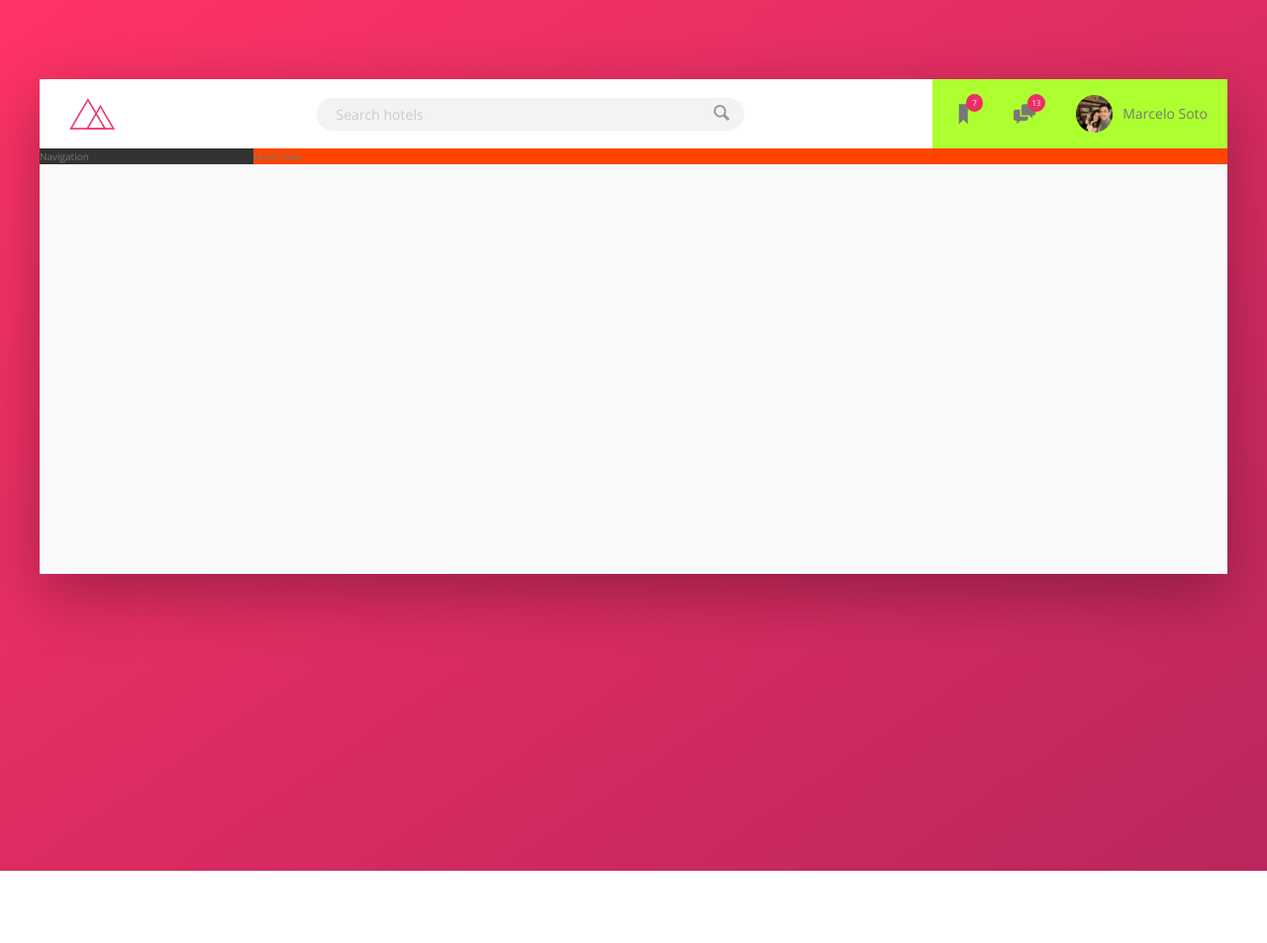
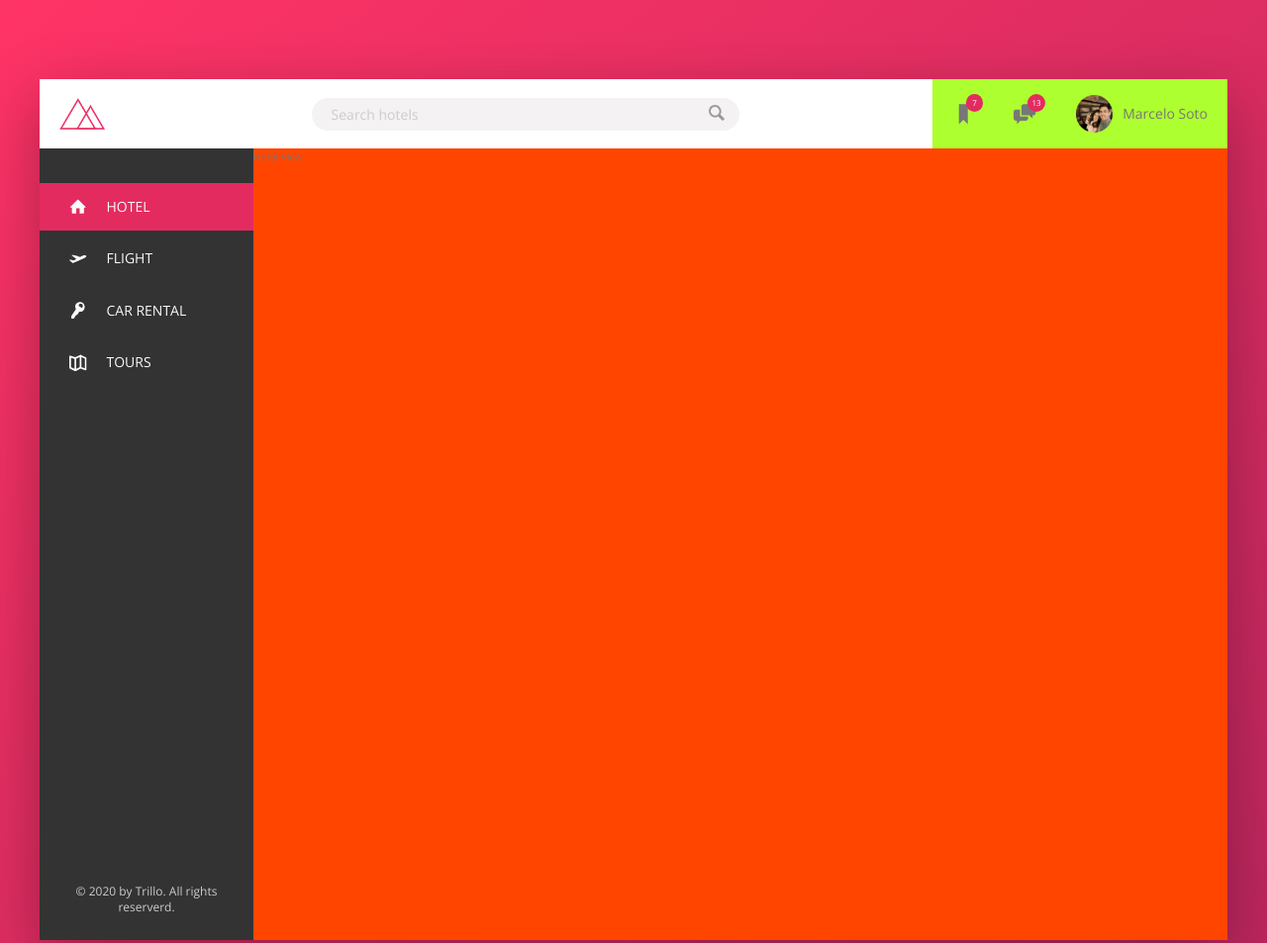
Before and after one commit to malejandro13/advanced-css-flexbox-and-sass-trillo-project, a website: page index.html in a window 1280 px wide. Shown: the top 953 px of the page at 99% size. Before the commit the page ends 880 px from the top, so only its background shows below. Drawn offline with nearby package versions, Linux system fonts and the light colour scheme.

Commit message:
Navigation design, adding sidebar menu with animation background

```diff
--- a/index.html
+++ b/index.html
@@ -46,8 +46,47 @@
                 </nav>
             </header>
             <div class="content">
-                <nav class="sidebar">
-                    Navigation
+                <nav class="side-nav">
+                    <ul class="side-nav__list">
+                        <li class="side-nav__item side-nav__item--active">
+                            <a href="javascript:void(0)" class="side-nav__link">
+                                <svg class="side-nav__icon">
+                                    <use xlink:href="img/sprite.svg#icon-home"></use>
+                                </svg>
+                                <span>Hotel</span>
+                            </a>
+                        </li>
+
+                        <li class="side-nav__item">
+                            <a href="javascript:void(0)" class="side-nav__link">
+                                <svg class="side-nav__icon">
+                                    <use xlink:href="img/sprite.svg#icon-aircraft-take-off"></use>
+                                </svg>
+                                <span>Flight</span>
+                            </a>
+                        </li>
+
+                        <li class="side-nav__item">
+                            <a href="javascript:void(0)" class="side-nav__link">
+                                <svg class="side-nav__icon">
+                                    <use xlink:href="img/sprite.svg#icon-key"></use>
+                                </svg>
+                                <span>Car rental</span>
+                            </a>
+                        </li>
+
+                        <li class="side-nav__item">
+                            <a href="javascript:void(0)" class="side-nav__link">
+                                <svg class="side-nav__icon">
+                                    <use xlink:href="img/sprite.svg#icon-map"></use>
+                                </svg>
+                                <span>Tours</span>
+                            </a>
+                        </li>
+                    </ul>
+                    <div class="side-nav__legal">
+                        &copy; 2020 by Trillo. All rights reserverd.
+                    </div>
                 </nav>
                 <main class="hotel-view">
                     Hotel View
--- a/sass/base/_base.scss
+++ b/sass/base/_base.scss
@@ -1,5 +1,5 @@
 :root {
-	--color-primary: #eb2f64;
+	--color-primary: #e42b60;
 	--color-primary-light: #ff3366;
 	--color-primary-dark: #ba265d;
 
--- a/sass/layout/_container.scss
+++ /dev/null
@@ -1,8 +0,0 @@
-.container {
-	max-width: 120rem;
-	margin: 8rem auto;
-	background-color: var(--color-grey-light-1);
-	box-shadow: var(--shadow-dark);
-
-	min-height: 50rem;
-}
--- a/sass/layout/_content.scss
+++ /dev/null
@@ -1,3 +0,0 @@
-.content {
-	display: flex;
-}
--- a/sass/layout/_hotel-view.scss
+++ b/sass/layout/_hotel-view.scss
@@ -2,4 +2,5 @@
 	background-color: #fff;
 	flex: 1;
 	background-color: orangered;
+	height: 80rem;
 }
--- /dev/null
+++ b/sass/layout/_side-nav.scss
@@ -0,0 +1,71 @@
+.side-nav {
+	background-color: var(--color-grey-dark-1);
+	flex: 0 0 18%;
+
+	display: flex;
+	flex-direction: column;
+	justify-content: space-between;
+
+	&__list {
+		font-size: 1.4rem;
+		list-style: none;
+		margin-top: 3.5rem;
+	}
+
+	&__item {
+		position: relative;
+
+		&:not(:last-child) {
+			margin-bottom: .5rem;
+		}
+	}
+
+	&__item::before {
+		content: "";
+		position: absolute;
+		top: 0;
+		left: 0;
+		height: 100%;
+		width: 3px;
+		background-color: var(--color-primary);
+		transform: scaleY(0);
+		transition: transform .2s, width .4s cubic-bezier(1, 0, 0, 1) .2s, background-color .1s;
+	}
+
+	&__item:hover::before,
+	&__item--active::before {
+		transform: scaleY(1);
+		width: 100%;
+	}
+
+	&__item:active::before {
+		background-color: var(--color-primary-light);
+	}
+
+	&__link:link,
+	&__link:visited {
+		color: var(--color-grey-light-1);
+		text-decoration: none;
+		text-transform: uppercase;
+		display: block;
+		padding: 1.5rem 3rem;
+		display: flex;
+		align-items: center;
+		position: relative;
+		z-index: 10;
+	}
+
+	&__icon {
+		width: 1.75rem;
+		height: 1.75rem;
+		margin-right: 2rem;
+		fill: currentColor;
+	}
+
+	&__legal {
+		font-size: 1.2rem;
+		color: var(--color-grey-light-4);
+		text-align: center;
+		padding: 2.5rem;
+	}
+}
--- a/sass/layout/_sidebar.scss
+++ /dev/null
@@ -1,4 +0,0 @@
-.sidebar {
-	background-color: var(--color-grey-dark-1);
-	flex: 0 0 18%;
-}
--- a/sass/main.scss
+++ b/sass/main.scss
@@ -7,11 +7,11 @@
 @import "base/typography";
 @import "base/utilities";
 
+@import "pages/home";
+
 @import "components/search";
 @import "components/user-nav";
 
-@import "layout/container";
-@import "layout/content";
 @import "layout/header";
-@import "layout/sidebar";
+@import "layout/side-nav";
 @import "layout/hotel-view";
--- a/sass/pages/_home.scss
+++ b/sass/pages/_home.scss
@@ -0,0 +1,12 @@
+.container {
+	max-width: 120rem;
+	margin: 8rem auto;
+	background-color: var(--color-grey-light-1);
+	box-shadow: var(--shadow-dark);
+
+	min-height: 50rem;
+}
+
+.content {
+	display: flex;
+}
```
Also changed, not shown: css/style.css.
